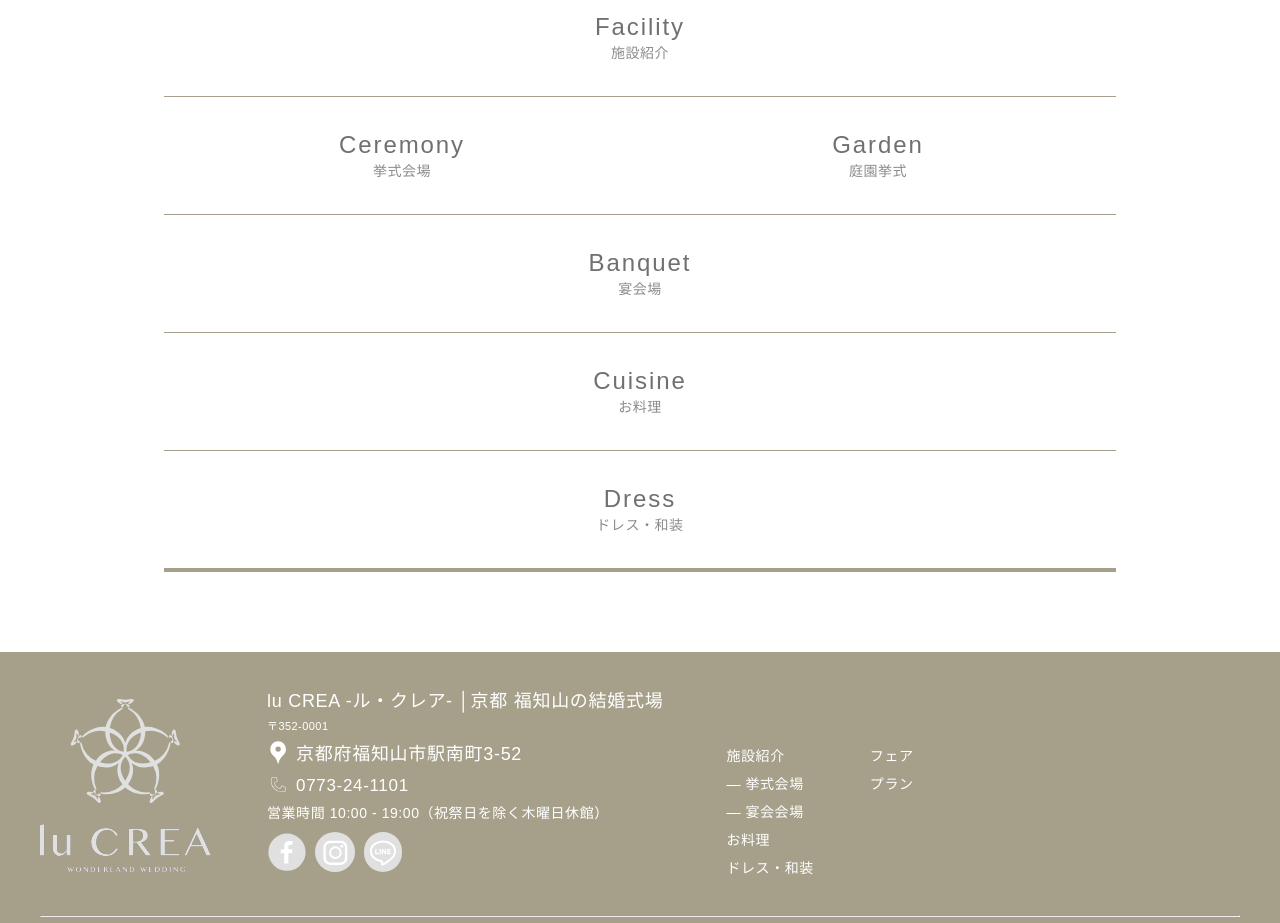
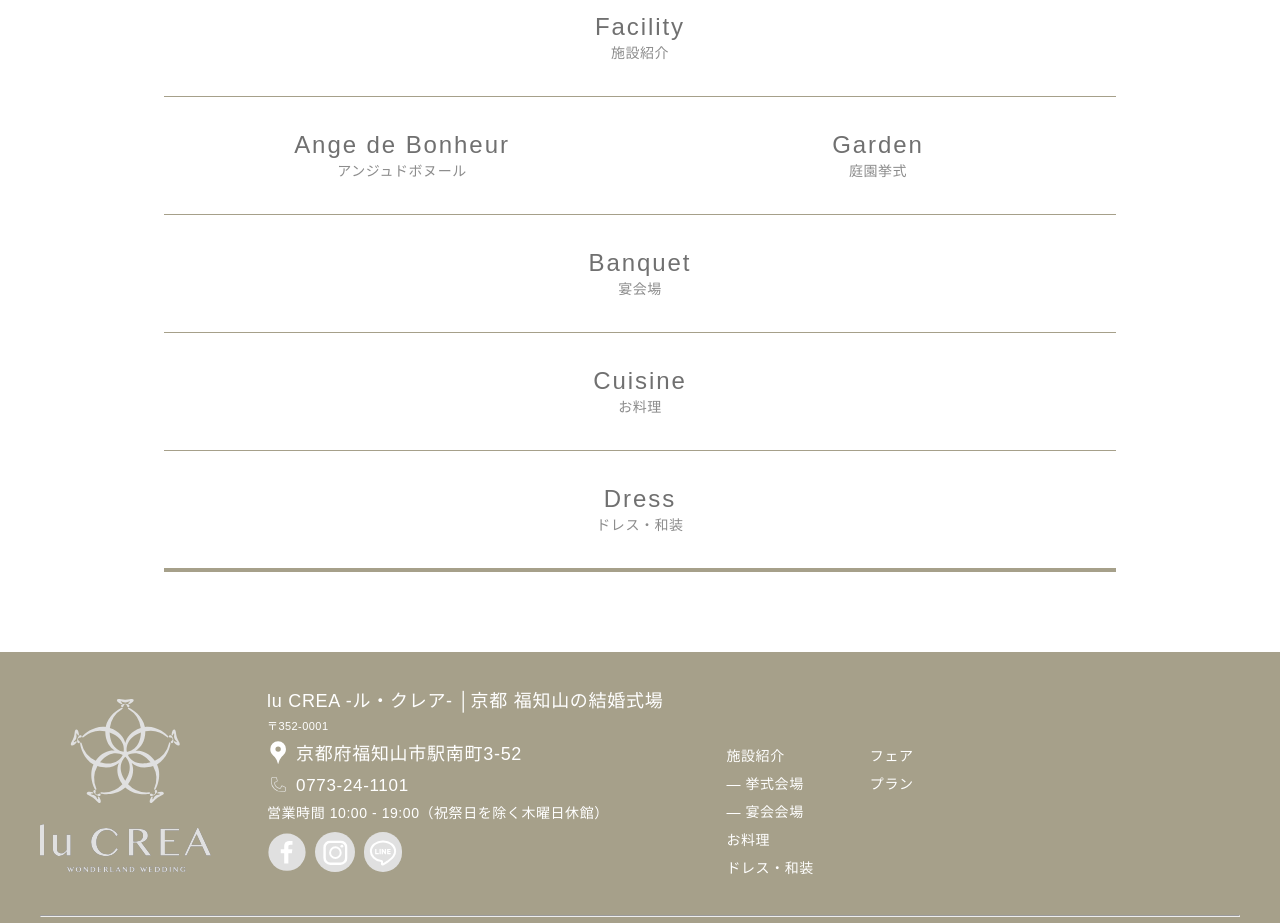
Before and after one commit to plusjam/marriyell, a Next.js app: page /cuisine in a window 1280 px wide. Shown: the part 5140-6063 px from the top of the page. Built offline with nearby package versions, Linux system fonts and the light colour scheme.

Commit message:
リンク先修正

```diff
--- a/src/components/orgs/Underlayer3.tsx
+++ b/src/components/orgs/Underlayer3.tsx
@@ -20,9 +20,9 @@ const Underlayer3 = () => {
         <div className={Styles.row}>
           {isFacility ? (
             <>
-              <Scroll className={`${Styles.link} ${Styles.inner} ${Styles.h3}`} to="ceremony" smooth={true} duration={500} offset={-120}>
-                <div className={Styles.en}>Ceremony</div>
-                <div className={Styles.ja}>挙式会場</div>
+              <Scroll className={`${Styles.link} ${Styles.inner} ${Styles.h3}`} to="ange_de_bonheur" smooth={true} duration={500} offset={-120}>
+                <div className={Styles.en}>Ange de Bonheur</div>
+                <div className={Styles.ja}>アンジュドボヌール</div>
               </Scroll>
               <Scroll className={`${Styles.link} ${Styles.inner} ${Styles.h3}`} to="garden" smooth={true} duration={500} offset={-120}>
                 <div className={Styles.en}>Garden</div>
@@ -31,9 +31,9 @@ const Underlayer3 = () => {
             </>
           ) : (
             <>
-              <Link className={Styles.link} href="/facility#ceremony">
-                <div className={Styles.en}>Ceremony</div>
-                <div className={Styles.ja}>挙式会場</div>
+              <Link className={Styles.link} href="/facility#ange_de_bonheur">
+                <div className={Styles.en}>Ange de Bonheur</div>
+                <div className={Styles.ja}>アンジュドボヌール</div>
               </Link>
               <Link className={Styles.link} href="/facility#garden">
                 <div className={Styles.en}>Garden</div>
```
